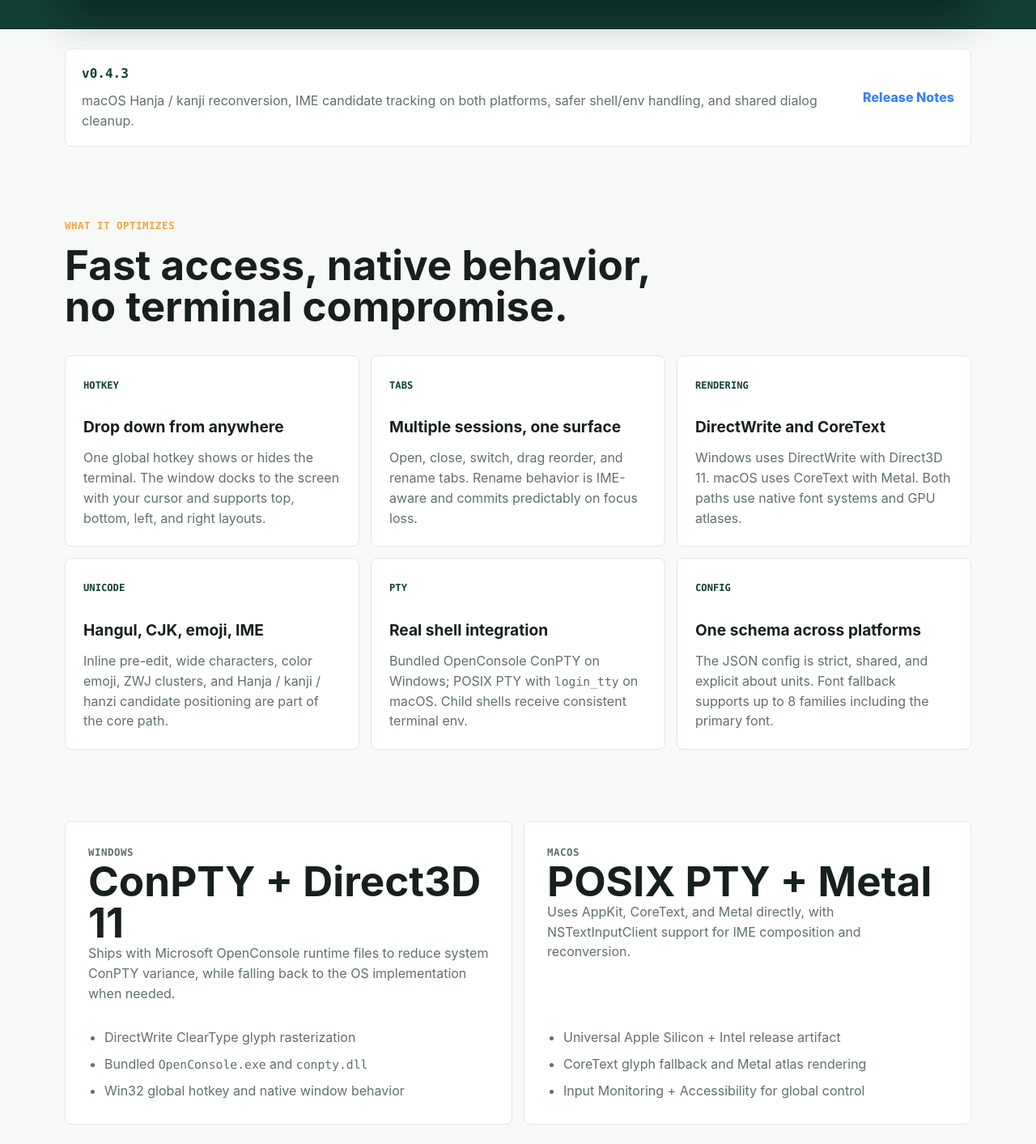
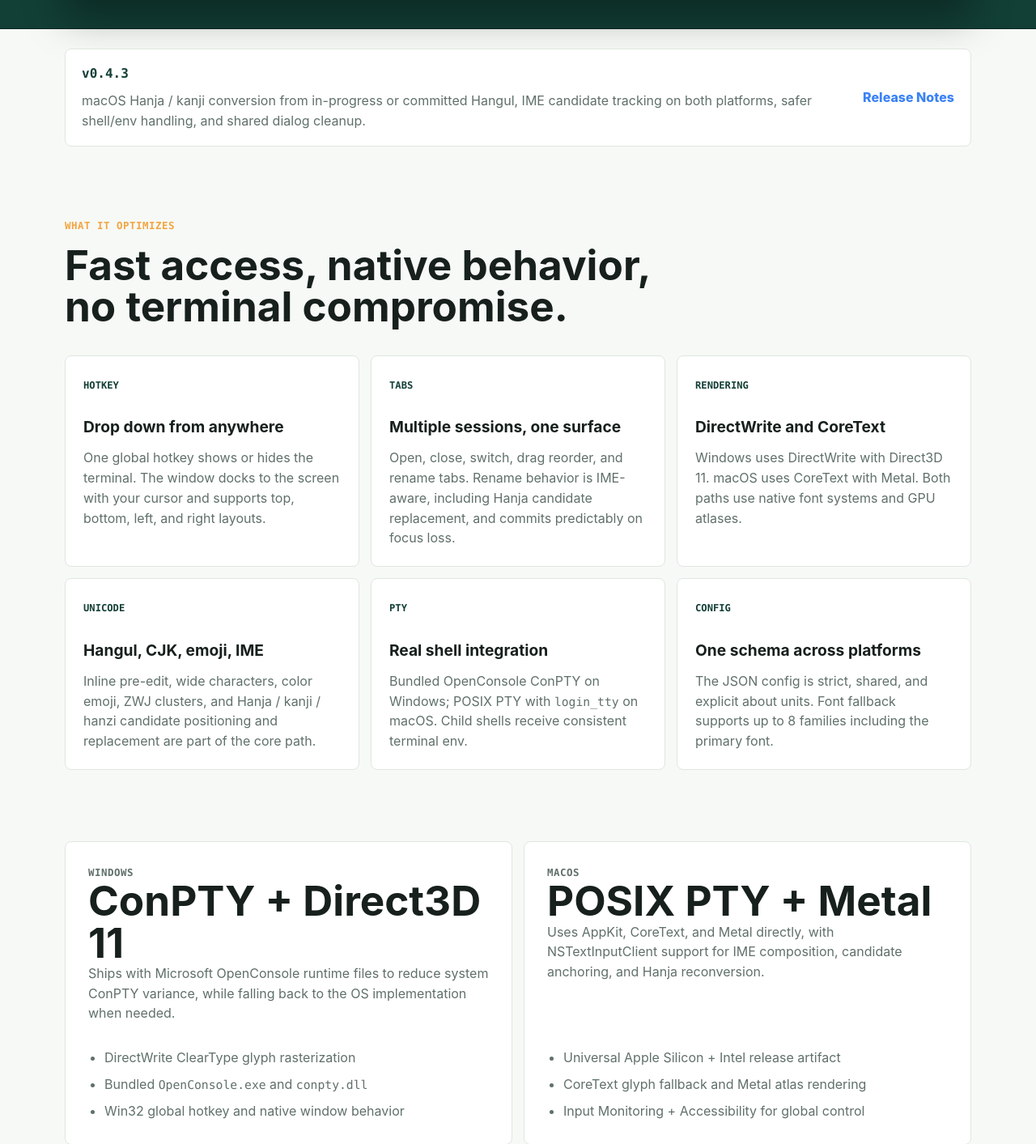
Before and after one commit to ensky0/tildaz, a plain HTML site: page docs/index.html in a window 1280 px wide. Shown: the part 909-2322 px from the top of the page at 81% size. Drawn offline with Linux system fonts and the light colour scheme.

Commit message:
docs: v0.4.3 한자 입력 릴리즈 문서 갱신 (#190)

```diff
--- a/docs/index.html
+++ b/docs/index.html
@@ -63,7 +63,7 @@
     <section class="release-band" aria-label="Latest release">
       <div>
         <strong>v0.4.3</strong>
-        <span>macOS Hanja / kanji reconversion, IME candidate tracking on both platforms, safer shell/env handling, and shared dialog cleanup.</span>
+        <span>macOS Hanja / kanji conversion from in-progress or committed Hangul, IME candidate tracking on both platforms, safer shell/env handling, and shared dialog cleanup.</span>
       </div>
       <a href="https://github.com/ensky0/tildaz/releases/latest" target="_blank" rel="noopener">Release Notes</a>
     </section>
@@ -82,7 +82,7 @@
         <article class="feature-card">
           <span class="feature-kicker">Tabs</span>
           <h3>Multiple sessions, one surface</h3>
-          <p>Open, close, switch, drag reorder, and rename tabs. Rename behavior is IME-aware and commits predictably on focus loss.</p>
+          <p>Open, close, switch, drag reorder, and rename tabs. Rename behavior is IME-aware, including Hanja candidate replacement, and commits predictably on focus loss.</p>
         </article>
         <article class="feature-card">
           <span class="feature-kicker">Rendering</span>
@@ -92,7 +92,7 @@
         <article class="feature-card">
           <span class="feature-kicker">Unicode</span>
           <h3>Hangul, CJK, emoji, IME</h3>
-          <p>Inline pre-edit, wide characters, color emoji, ZWJ clusters, and Hanja / kanji / hanzi candidate positioning are part of the core path.</p>
+          <p>Inline pre-edit, wide characters, color emoji, ZWJ clusters, and Hanja / kanji / hanzi candidate positioning and replacement are part of the core path.</p>
         </article>
         <article class="feature-card">
           <span class="feature-kicker">PTY</span>
@@ -124,7 +124,7 @@
         <div>
           <p class="eyebrow">macOS</p>
           <h2>POSIX PTY + Metal</h2>
-          <p>Uses AppKit, CoreText, and Metal directly, with NSTextInputClient support for IME composition and reconversion.</p>
+          <p>Uses AppKit, CoreText, and Metal directly, with NSTextInputClient support for IME composition, candidate anchoring, and Hanja reconversion.</p>
         </div>
         <ul>
           <li>Universal Apple Silicon + Intel release artifact</li>
```
Also changed, not shown: 3 other files.
